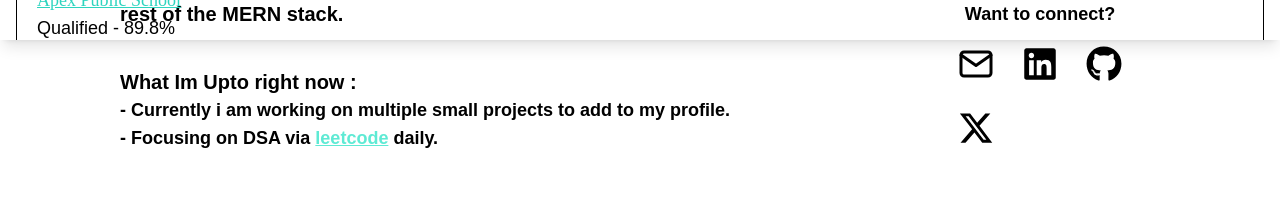
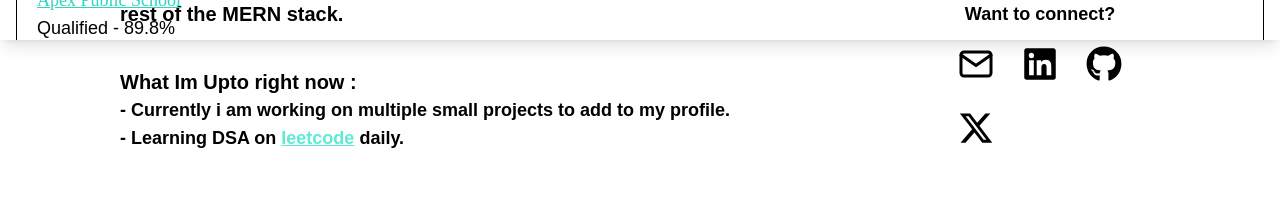
Before and after one commit to callmenixsh/callmenixsh, a React (Vite) app: page / in a window 1280 px wide. Shown: the part 1240-1454 px from the top of the page. Built offline with nearby package versions, Linux system fonts and the light colour scheme; a web font is replaced by a local one.

Commit message:
little fix

```diff
--- a/src/components/about/about.jsx
+++ b/src/components/about/about.jsx
@@ -46,7 +46,7 @@ const about = () => {
 									- Currently i am working on multiple small projects to add to my profile.
 								</li>
 								<li className="text-xs sm:text-sm lg:text-lg transition-all duration-300">
-									- Focusing on DSA via {" "}
+									- Learning DSA on {" "}
 									<a
 										href="https://leetcode.com/u/callmenixsh/"
 										className="underline text-teal-300"
```
